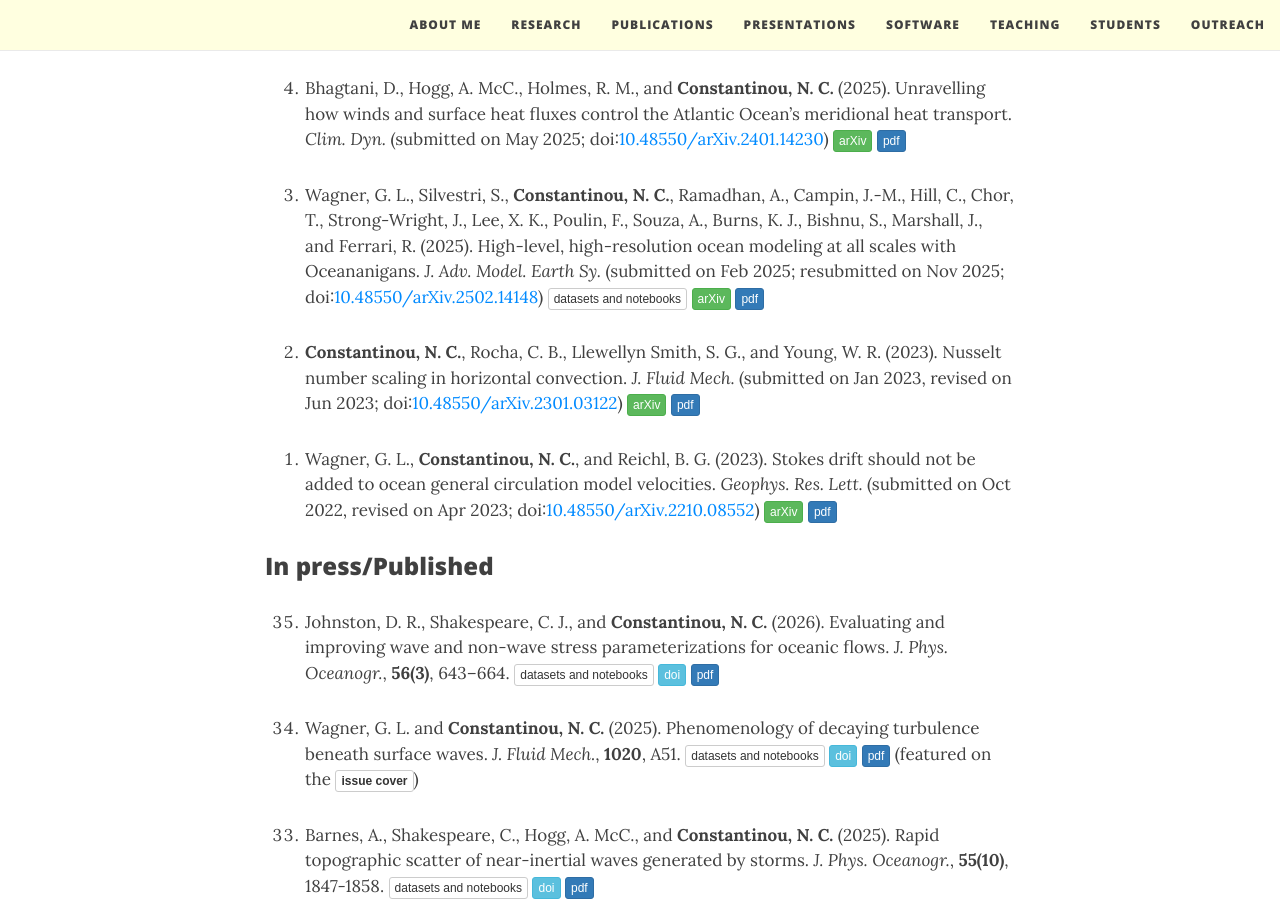
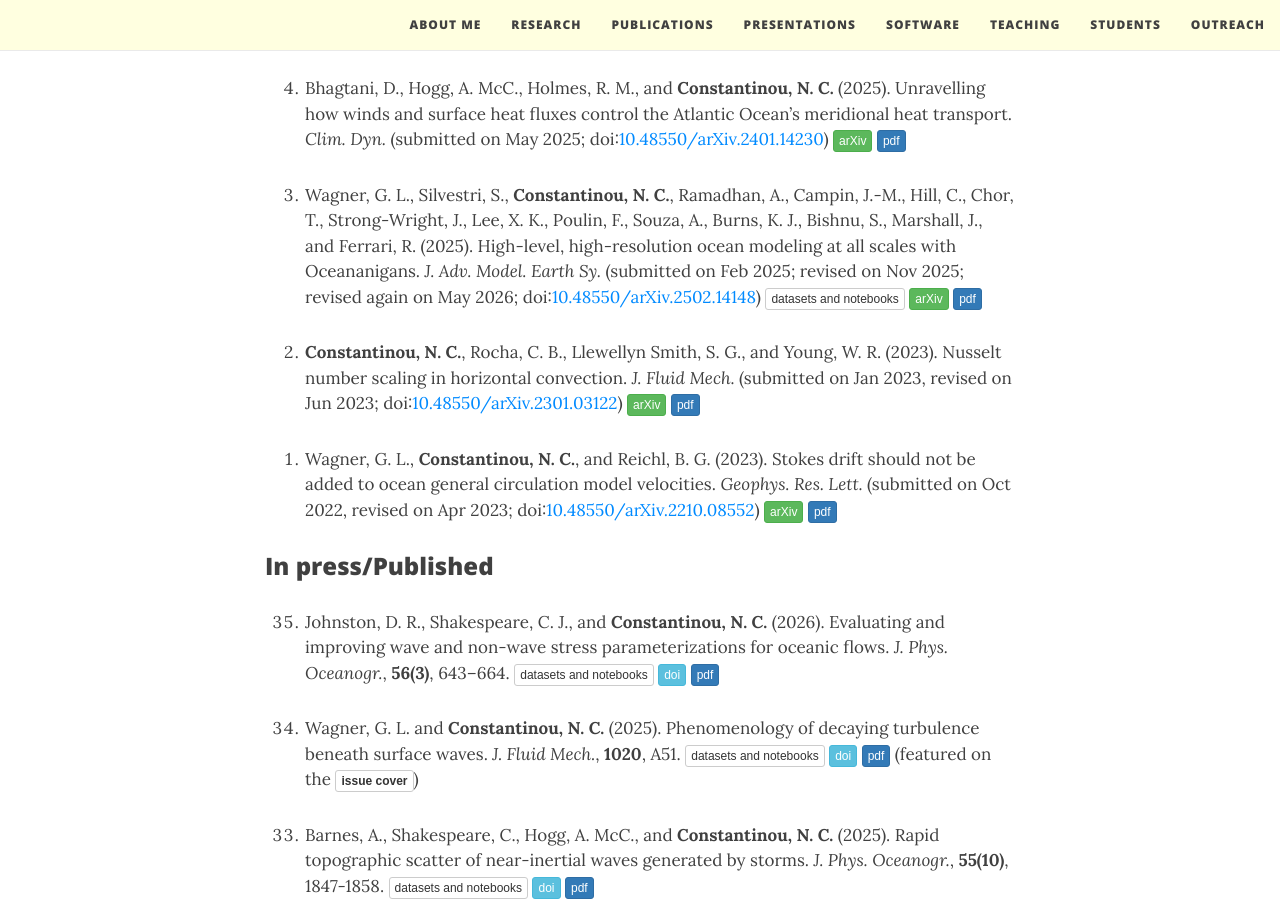
Before and after one commit to navidcy/navidcy.github.io, a Jekyll site: the page built from publications.md, in a window 1280 px wide and 900 px high, scrolled down 411 px. Built offline with Jekyll 4.4.1, drawn with Linux system fonts in a browser that asks for light colours; nearby versions of some CDN libraries; comment, search, counter and statistics services are not loaded.

Commit message:
oceananigans 3rd submission

```diff
--- a/publications.md
+++ b/publications.md
@@ -19,7 +19,7 @@
 0. Bhagtani, D., Hogg, A. McC., Holmes, R. M., and **Constantinou, N. C.** (2025). Unravelling how winds and surface heat fluxes control the Atlantic Ocean's meridional heat transport. _Clim. Dyn._ (submitted on May 2025; doi:[10.48550/arXiv.2401.14230](https://doi.org/10.48550/arXiv.2401.14230)) [<span class="btn btn-success btn-xs{{end}}" style="font-family:sans-serif;">arXiv</span>][arXiv:2401.14230]{:target="_blank"} [<span class="btn btn-primary btn-xs{{end}}" style="font-family:sans-serif;">pdf</span>][atlanticMHT]
 
 
-0. Wagner, G. L., Silvestri, S., **Constantinou, N. C.**, Ramadhan, A., Campin, J.-M., Hill, C., Chor, T., Strong-Wright, J., Lee, X. K., Poulin, F., Souza, A., Burns, K. J., Bishnu, S., Marshall, J., and Ferrari, R. (2025). High-level, high-resolution ocean modeling at all scales with Oceananigans. _J. Adv. Model. Earth Sy._ (submitted on Feb 2025; resubmitted on Nov 2025; doi:[10.48550/arXiv.2502.14148](https://doi.org/10.48550/arXiv.2502.14148)) [<span class="btn btn-default btn-xs{{end}}" style="font-family:sans-serif;">datasets and notebooks</span>][oceananigans-overview-repo] [<span class="btn btn-success btn-xs{{end}}" style="font-family:sans-serif;">arXiv</span>][arXiv:2502.14148]{:target="_blank"} [<span class="btn btn-primary btn-xs{{end}}" style="font-family:sans-serif;">pdf</span>][oceananigans-overview]
+0. Wagner, G. L., Silvestri, S., **Constantinou, N. C.**, Ramadhan, A., Campin, J.-M., Hill, C., Chor, T., Strong-Wright, J., Lee, X. K., Poulin, F., Souza, A., Burns, K. J., Bishnu, S., Marshall, J., and Ferrari, R. (2025). High-level, high-resolution ocean modeling at all scales with Oceananigans. _J. Adv. Model. Earth Sy._ (submitted on Feb 2025; revised on Nov 2025; revised again on May 2026; doi:[10.48550/arXiv.2502.14148](https://doi.org/10.48550/arXiv.2502.14148)) [<span class="btn btn-default btn-xs{{end}}" style="font-family:sans-serif;">datasets and notebooks</span>][oceananigans-overview-repo] [<span class="btn btn-success btn-xs{{end}}" style="font-family:sans-serif;">arXiv</span>][arXiv:2502.14148]{:target="_blank"} [<span class="btn btn-primary btn-xs{{end}}" style="font-family:sans-serif;">pdf</span>][oceananigans-overview]
 
 
 0. **Constantinou, N. C.**, Rocha, C. B., Llewellyn Smith, S. G., and Young, W. R. (2023). Nusselt number scaling in horizontal convection. _J. Fluid Mech._ (submitted on Jan 2023, revised on Jun 2023; doi:[10.48550/arXiv.2301.03122](https://doi.org/10.48550/arXiv.2301.03122){:target="_blank"}) [<span class="btn btn-success btn-xs{{end}}" style="font-family:sans-serif;">arXiv</span>][arXiv:2301.03122]{:target="_blank"} [<span class="btn btn-primary btn-xs{{end}}" style="font-family:sans-serif;">pdf</span>][HCNuScaling]
```
